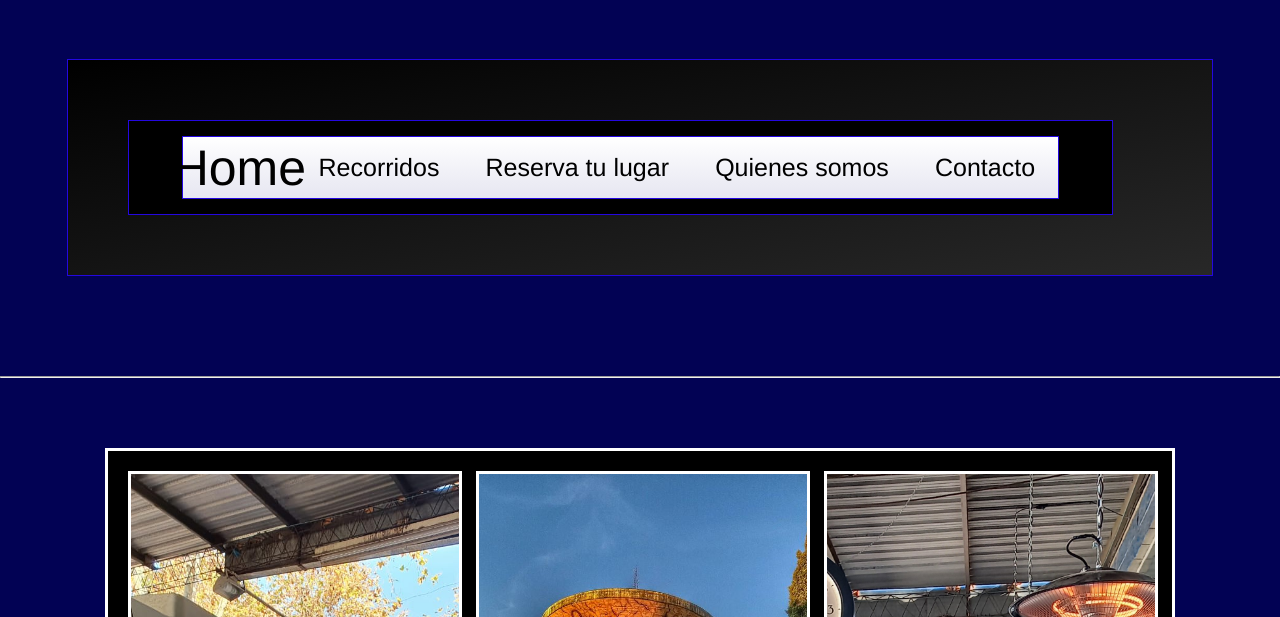
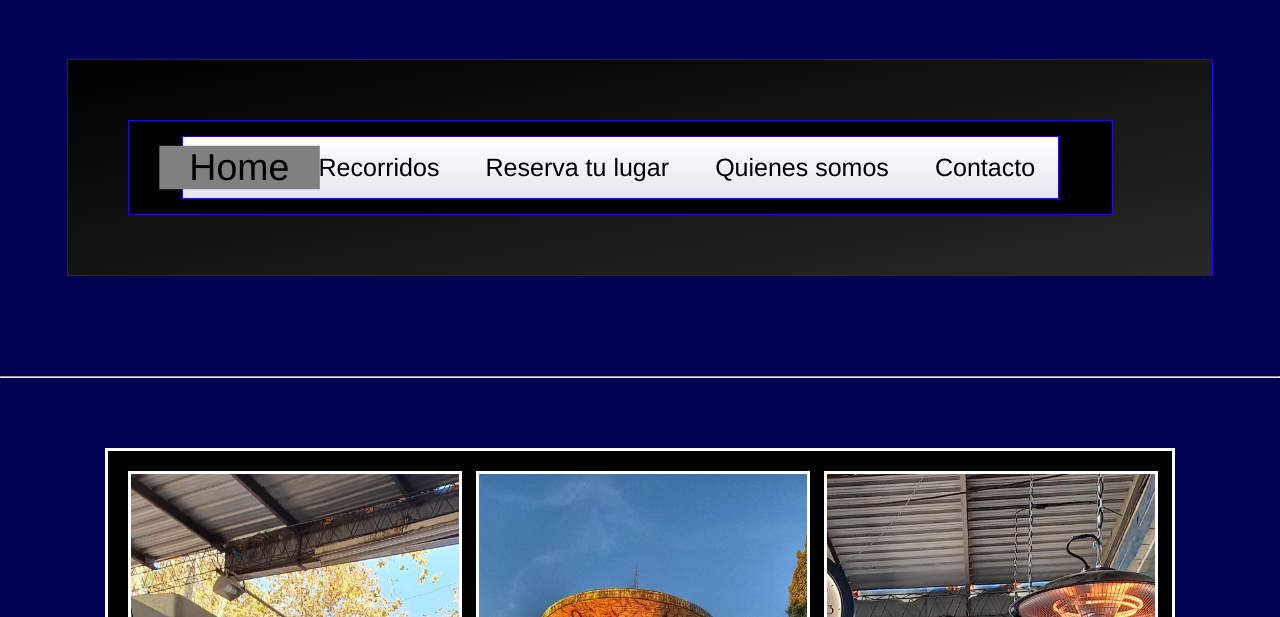
Before and after one commit to rdavid1986/Monte-Grande-Bus, a plain HTML site: page index.html in a window 1280 px wide. In both pictures the pointer is over the item "Home". Shown: the part 183-800 px from the top of the page. Drawn offline with Linux system fonts and the light colour scheme.

Commit message:
nav hover background gray

```diff
--- a/paginas/style.css
+++ b/paginas/style.css
@@ -206,8 +206,9 @@ header ul {
     padding: 0 20px;
 }
 .nav__item:hover {
-    transform: scale(2);
-    transition: 2.5s;
+    transform: scale(1.5);
+    transition: 1.5s;
+    background-color: gray;
 }
 
                     /* Main index */
```
